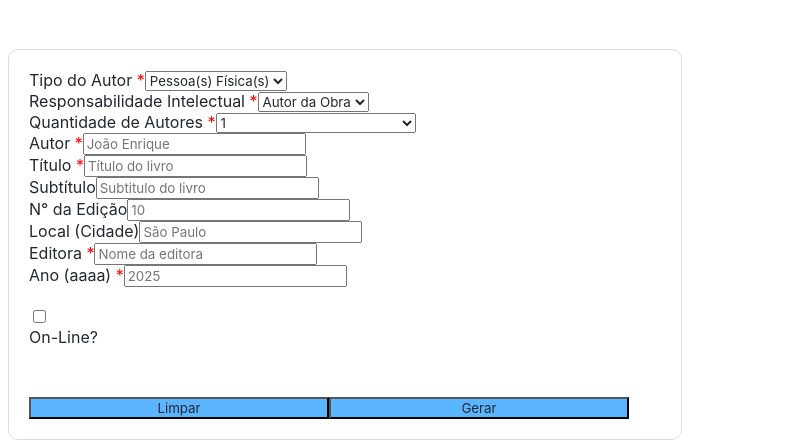
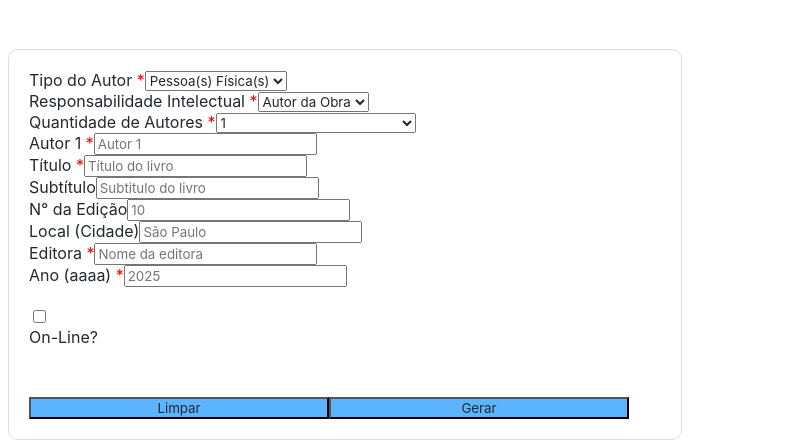
Before and after one commit to JoaoEnrique/gerador-referencias, a React (Create React App) app: page / in a window 1280 px wide. Shown: the part 312-753 px from the top of the page, without its empty margins (0-799 px from the left). Built offline with nearby package versions, Linux system fonts and the light colour scheme.

Commit message:
feat: funcionar com 1, 2, 3 e mais autores

```diff
--- a/src/pages/Home.tsx
+++ b/src/pages/Home.tsx
@@ -5,7 +5,7 @@ export default function Home() {
     const [errors, setErrors] = useState<{ [key: string]: string }>({});
     const [typeAuthor, setTypeAuthor] = useState("");
     const [author, setAuthor] = useState("");
-    const [numberAuthors, setNumberAuthors] = useState("");
+    const [numberAuthors, setNumberAuthors] = useState("1");
     const [intellectualResponsibility, setIntellectualResponsibility] = useState("");
     const [title, setTitle] = useState("");
     const [subtitle, setSubtitle] = useState("");
@@ -16,6 +16,7 @@ export default function Home() {
     const [online, setOnline] = useState(false);
     const [link, setLink] = useState("");
     const [acessData, setAcessData] = useState("");
+    const [authors, setAuthors] = useState([""]);
 
     const [referenceResult, setReferenceResult] = useState("");
     const [citationTextResult, setCitationTextResult] = useState("");
@@ -59,7 +60,7 @@ export default function Home() {
         clearResult();
         if(!validateForm()) return;
 
-        const { citationTextResult, fullName } = formattName(author);
+        const { citationTextResult, fullName } = formattName(authors);
         const newTitle = !subtitle ? `${title}.` : title;
 
         setCitationTextResult(citationTextResult)
@@ -76,7 +77,7 @@ export default function Home() {
 
     const validateForm = (): boolean => {
         const newErrors: { [key: string]: string } = {};
-        if (!author.trim()) newErrors.author = "O autor é obrigatório";
+        // if (!author.trim()) newErrors.author = "O autor é obrigatório";
         if (!title.trim()) newErrors.title = "O título é obrigatório";
         if (!publisher.trim()) newErrors.publisher = "A editora é obrigatória";
         if (!year.trim()) newErrors.year = "O ano é obrigatório";
@@ -86,15 +87,34 @@ export default function Home() {
         return Object.keys(newErrors).length === 0;
     }
 
-    const formattName = (name: string) => {
-        const authorNameArray = name.split(" ");
-        const lastName = authorNameArray[authorNameArray.length - 1].toUpperCase()
-        const firstName = changeToCapitalLetters(authorNameArray.splice(0, authorNameArray.length - 1));
-        return {
-            citationTextResult: `${lastName}, (${year})`,
-            fullName: `${lastName}, ${firstName}.`
-        };
-    }
+    const formattName = (authorsArray: string[]) => {
+        const formattedAuthors = authorsArray.map((name) => {
+          const parts = name.trim().split(" ");
+          const lastName = parts.pop()?.toUpperCase();
+          const firstNames = changeToCapitalLetters(parts);
+          return name.split(" ").length > 1 ? `${lastName}, ${firstNames}` : `${lastName}`;
+        });
+
+        let fullName = "";
+        let citationTextResult = "";
+
+        if (numberAuthors === "1") {
+          fullName = `${formattedAuthors[0]}.`;
+          citationTextResult = `${formattedAuthors[0].split(",")[0]}, (${year})`;
+        } else if (numberAuthors === "2") {
+          fullName = `${formattedAuthors[0]}; ${formattedAuthors[1]}.`;
+          citationTextResult = `${formattedAuthors[0].split(",")[0]} e ${formattedAuthors[1].split(",")[0]}, (${year})`;
+        } else if (numberAuthors === "3") {
+          fullName = `${formattedAuthors[0]}; ${formattedAuthors[1]}; ${formattedAuthors[2]}.`;
+          citationTextResult = `${formattedAuthors[0].split(",")[0]} et al., (${year})`;
+        } else {
+          // Mais de 3 autores
+          fullName = `${formattedAuthors[0]} et al.`;
+          citationTextResult = `${formattedAuthors[0].split(",")[0]} et al., (${year})`;
+        }
+
+        return { fullName, citationTextResult };
+      };
 
     const changeToCapitalLetters = (text: Array<string>): string => {
         const words = text;
@@ -133,17 +153,52 @@ export default function Home() {
                         <div className="mb-5 md:mb-2">
                             <label htmlFor="typeAuthor" className="required">Quantidade de Autores</label>
                             <select name="typeAuthor" value={numberAuthors} onChange={(e) => setNumberAuthors(e.target.value)} className={`${errors.numberAuthors ? "border-red-500" : ""} ^bg-gray-50  border border-gray-300 text-gray-900 text-sm rounded-lg focus:ring-blue-500 focus:border-blue-500 block w-full p-2.5 dark:bg-gray-700 dark:border-gray-600 dark:placeholder-gray-400 dark:text-white dark:focus:ring-blue-500 dark:focus:border-blue-500`}>
-                                <option>1</option>
-                                <option>2</option>
-                                <option>3</option>
-                                <option>Mais de 3 (forma abreviada)</option>
+                                <option value="1">1</option>
+                                <option value="2">2</option>
+                                <option value="3">3</option>
+                                <option value="Mais de 3 (forma abreviada)">Mais de 3 (forma abreviada)</option>
                             </select>
                         </div>
-                        <div className="mb-5 md:mb-2">
-                            <label htmlFor="" className="required">Autor</label>
-                            <input type="text" value={author} onChange={(e) => setAuthor(e.target.value)} className={`${errors.author ? "border-red-500" : ""} ^bg-gray-50  border border-gray-300 text-gray-900 text-sm rounded-lg focus:ring-blue-500 focus:border-blue-500 block w-full p-2.5 dark:bg-gray-700 dark:border-gray-600 dark:placeholder-gray-400 dark:text-white dark:focus:ring-blue-500 dark:focus:border-blue-500`} placeholder="João Enrique" />
-                            {errors.author && <p className="text-red-500 text-sm mt-1">{errors.author}</p>}
-                        </div>
+
+
+                        {numberAuthors === "Mais de 3 (forma abreviada)" && (
+                            <div className="mb-5 md:mb-2">
+                                <label htmlFor="" className="required">Autor 1 </label>
+                                <input
+                                    key={0}
+                                    type="text"
+                                    value={authors[0] || ""}
+                                    onChange={(e) => {
+                                        const newAuthors = [...authors];
+                                        newAuthors[0] = e.target.value;
+                                        setAuthors(newAuthors);
+                                    }}
+                                    className={`${errors.author ? "border-red-500" : ""} ^bg-gray-50  border border-gray-300 text-gray-900 text-sm rounded-lg focus:ring-blue-500 focus:border-blue-500 block w-full p-2.5 dark:bg-gray-700 dark:border-gray-600 dark:placeholder-gray-400 dark:text-white dark:focus:ring-blue-500 dark:focus:border-blue-500`}
+                                    placeholder={`Autor 1`}
+                                />
+                            </div>
+                        )}
+
+                        {numberAuthors !== "Mais de 3 (forma abreviada)" &&
+                        [...Array(Number(numberAuthors))].map((_, index) => (
+                            <div className="mb-5 md:mb-2">
+                                <label htmlFor="" className="required">Autor {index +1} </label>
+                                <input
+                                    key={index}
+                                    type="text"
+                                    value={authors[index] || ""}
+                                    onChange={(e) => {
+                                        const newAuthors = [...authors];
+                                        newAuthors[index] = e.target.value;
+                                        setAuthors(newAuthors);
+                                    }}
+                                    className={`${errors.author ? "border-red-500" : ""} ^bg-gray-50  border border-gray-300 text-gray-900 text-sm rounded-lg focus:ring-blue-500 focus:border-blue-500 block w-full p-2.5 dark:bg-gray-700 dark:border-gray-600 dark:placeholder-gray-400 dark:text-white dark:focus:ring-blue-500 dark:focus:border-blue-500`}
+                                    placeholder={`Autor ${index + 1}`}
+                                />
+                            </div>
+                        ))}
+
+
                         <div className="mb-5 md:mb-2">
                             <label htmlFor="" className="required">Título</label>
                             <input type="text"  value={title} onChange={(e) => setTitle(e.target.value)} className={`${errors.title ? "border-red-500" : ""} ^bg-gray-50  border border-gray-300 text-gray-900 text-sm rounded-lg focus:ring-blue-500 focus:border-blue-500 block w-full p-2.5 dark:bg-gray-700 dark:border-gray-600 dark:placeholder-gray-400 dark:text-white dark:focus:ring-blue-500 dark:focus:border-blue-500`} placeholder="Título do livro" />
```
